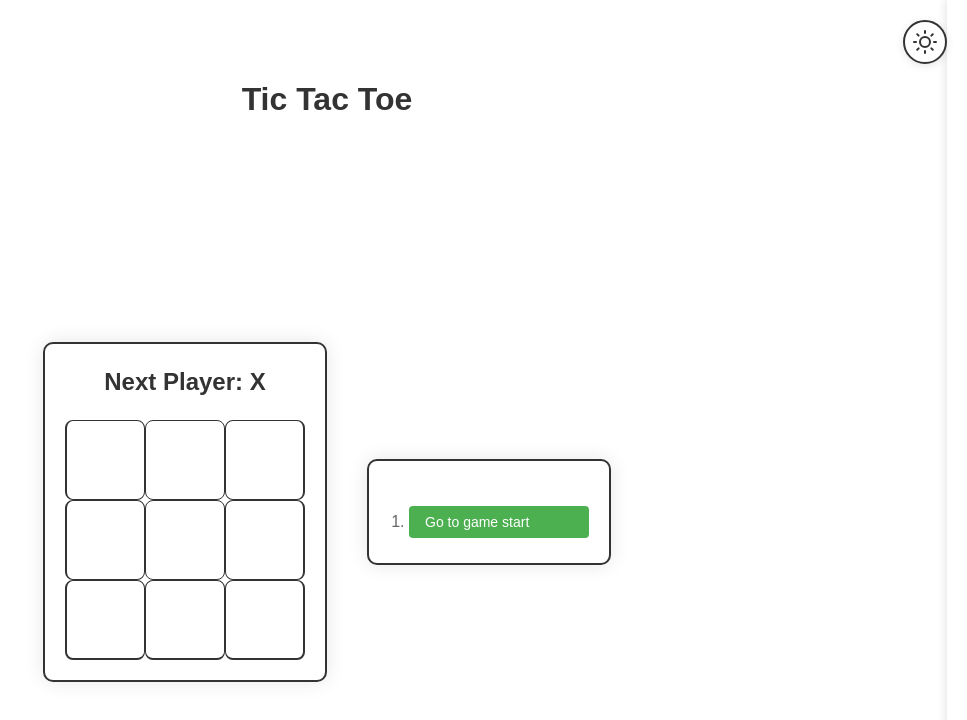
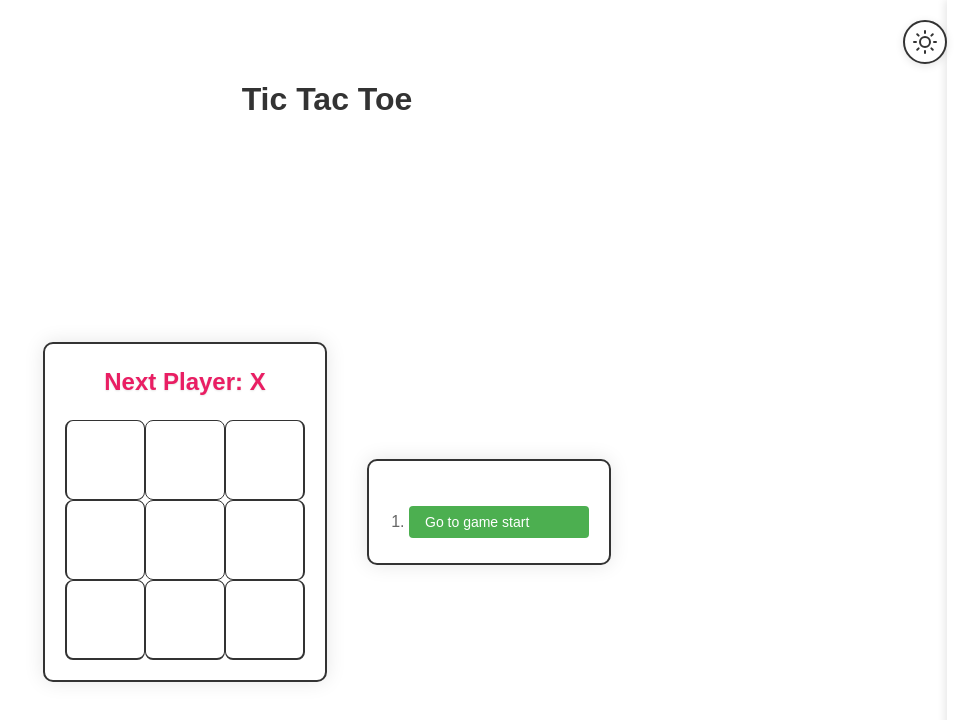
Before and after one commit to Ana2k/react-ttr, a React (Vite) app: page / in a window 1280 px wide. Shown: the top 720 px of the page, without its empty margins (313-1280 px from the left). Built offline with nearby package versions, Linux system fonts and the light colour scheme.

Commit message:
looks ok?

```diff
--- a/src/App.css
+++ b/src/App.css
@@ -293,9 +293,9 @@ body {
   margin-bottom: 20px;
   font-size: 24px;
   font-weight: bold;
-  color: var(--status-color);
   text-align: center;
-  transition: color 0.3s;
+  transition: color 0.3s ease;
+  text-shadow: 0 1px 2px var(--shadow-color);
 }
 
 .game-info {
--- a/src/App.jsx
+++ b/src/App.jsx
@@ -57,15 +57,18 @@ function Board({ xIsNext, squares, onPlay}){
   const winner = calculateWinner(squares);
 
   let status;
+  let statusColor;
   if(winner){
     status = "Winner: "+winner;
+    statusColor = winner === "X" ? "var(--x-color)" : "var(--o-color)";
   }else{
     status = "Next Player: "+(xIsNext?"X":"O");
+    statusColor = xIsNext ? "var(--x-color)" : "var(--o-color)";
   }
 
   return(
     <>
-      <div className="status">{status}</div>
+      <div className="status" style={{ color: statusColor }}>{status}</div>
       <div className="board-row">
         <Square value={squares[0]} onSquareClick={() => handleClick(0)} />
         <Square value={squares[1]} onSquareClick={() => handleClick(1)} />
```
